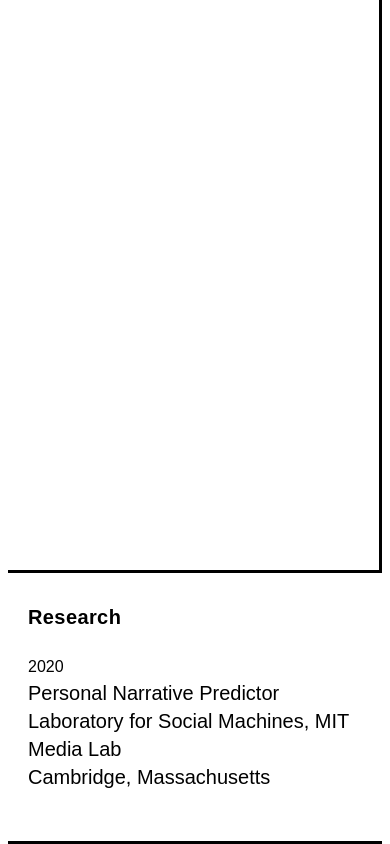
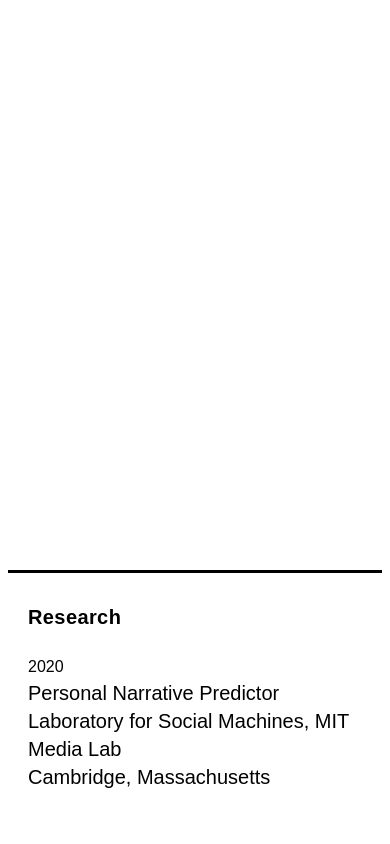
Before and after one commit to trudypainter/trudy-computer-html-old, a plain HTML site: page projects.html in a window 390 px wide. Shown: the part 474-1318 px from the top of the page. Drawn offline with Linux system fonts and the light colour scheme.

Commit message:
Update style.css

```diff
--- a/css/style.css
+++ b/css/style.css
@@ -92,13 +92,14 @@ ul {
     .left-col-block {
         width    : 100%;
         position : relative;
+        border-right-style: none;
         }
 
     .right-col-block {
         width      : 100%;
         position   : relative;
         box-shadow : none;
-        border-bottom-style: solid;
+        border-bottom-style: none;
         }
     }
 
```
